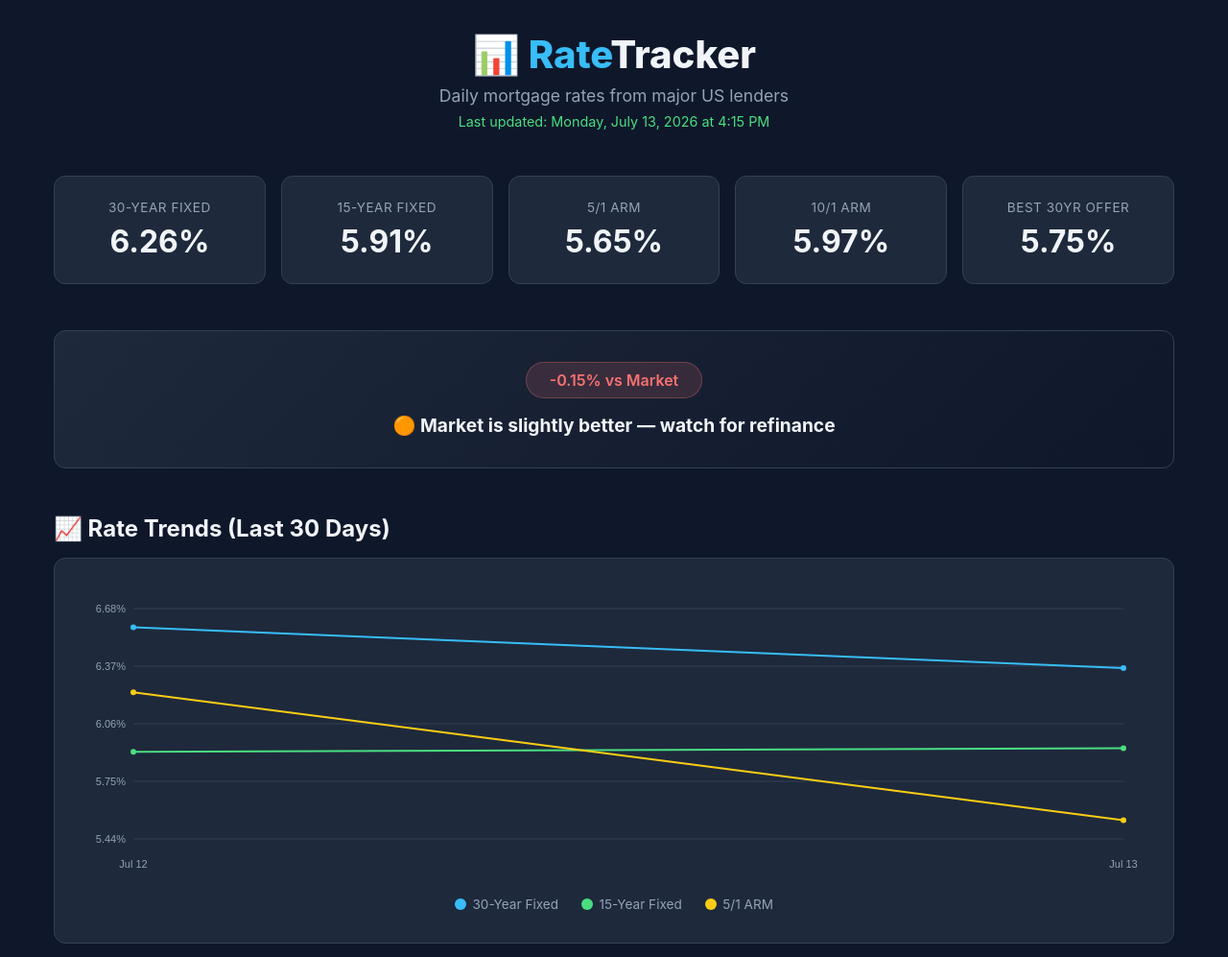
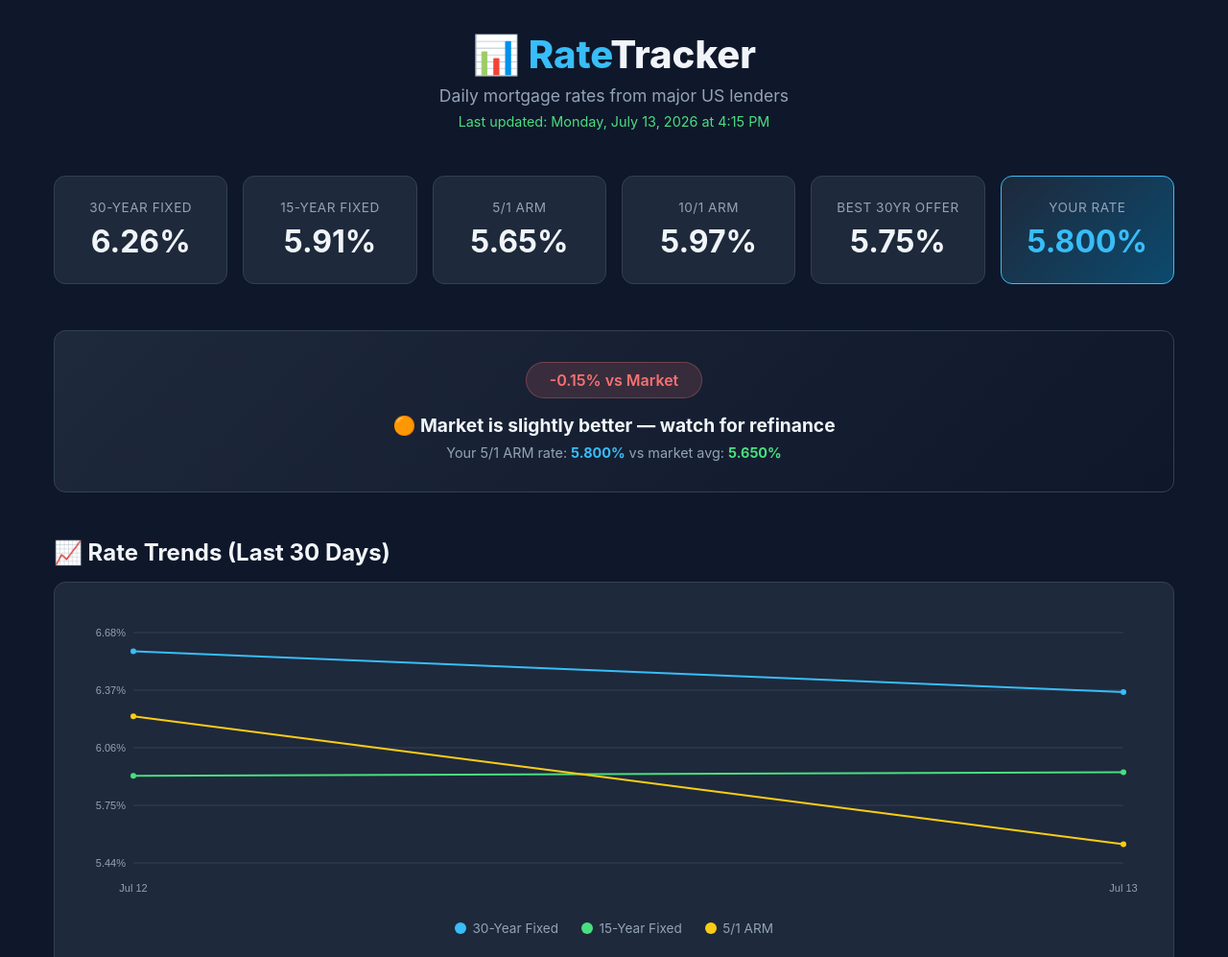
Before and after one commit to bastianvs/mortgage-tracker, a plain HTML site: page site/index.html in a window 1280 px wide. Shown: the top 997 px of the page at 96% size. Drawn offline with Linux system fonts and the light colour scheme.

Commit message:
Add Your Rate card to website + fix gh-pages deploy to include index.html

```diff
--- a/site/index.html
+++ b/site/index.html
@@ -156,12 +156,14 @@
       <div class="summary-card"><div class="label">5/1 ARM</div><div class="value" id="rArm">—</div></div>
       <div class="summary-card"><div class="label">10/1 ARM</div><div class="value" id="rArm10">—</div></div>
       <div class="summary-card"><div class="label">Best 30yr Offer</div><div class="value" id="rBest">—</div></div>
+      <div class="summary-card my-rate" id="myRateCard" style="display:none"><div class="label">Your Rate</div><div class="value" id="myRateValue">—</div></div>
     </div>
 
     <!-- Rate Comparison (hidden by default, shown if data has profile) -->
     <div class="comparison" id="comparison" style="display:none;">
       <div class="badge" id="cmpBadge">—</div>
       <h3 id="cmpText"></h3>
+      <p style="margin-top:0.5rem;color:var(--text-dim);font-size:0.9rem;">Your <span id="cmpLoanType">5/1 ARM</span> rate: <strong id="cmpMyRate" style="color:var(--accent)">5.800%</strong> vs market avg: <strong id="cmpMarketRate" style="color:var(--green)"></strong></p>
     </div>
 
     <!-- Rate History Chart -->
@@ -238,6 +240,12 @@
         document.getElementById('rArm10').textContent = fmt(s['10_1_arm']);
         document.getElementById('rBest').textContent = fmt(s['best_30yr_lender_rate']);
 
+        // Your Rate card
+        if (data.profile?.currentRate) {
+          document.getElementById('myRateCard').style.display = 'block';
+          document.getElementById('myRateValue').textContent = data.profile.currentRate.toFixed(3) + '%';
+        }
+
         // Comparison
         if (s.vs_my_rate) {
           const cmp = s.vs_my_rate;
@@ -256,6 +264,9 @@
           }
           badge.textContent = `${cmp.difference > 0 ? '+' : ''}${cmp.difference}% vs Market`;
           text.textContent = cmp.assessment;
+
+          document.getElementById('cmpMyRate').textContent = cmp.my_rate.toFixed(3) + '%';
+          document.getElementById('cmpMarketRate').textContent = cmp.market_rate.toFixed(3) + '%';
         }
 
         // Lender table - replaced with institutions summary
```
Also changed, not shown: 1 other file.
